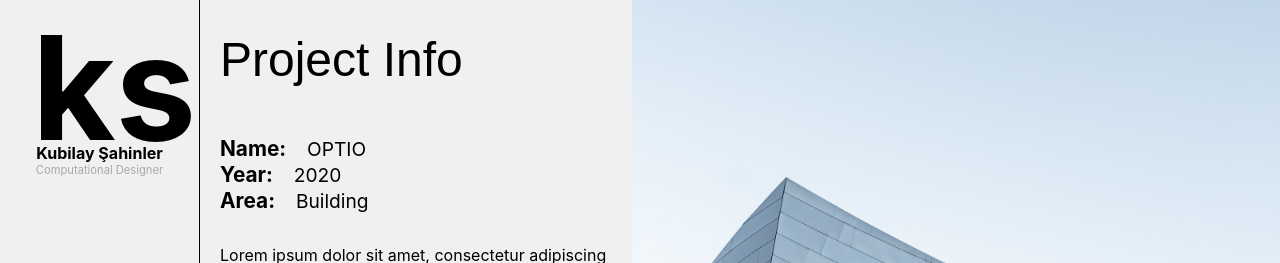
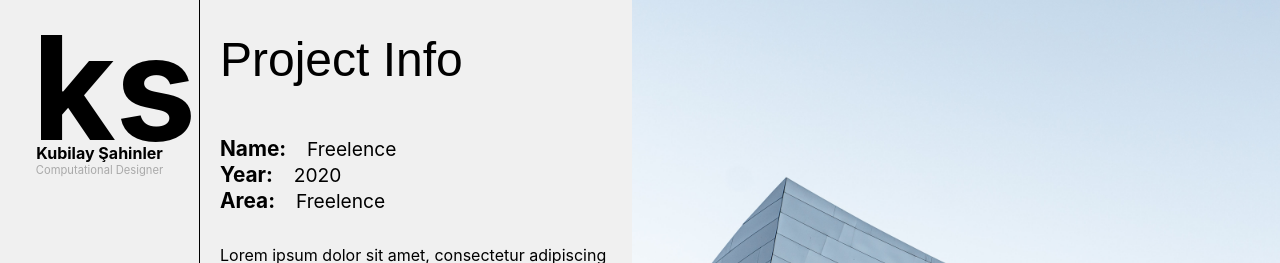
Before and after one commit to aykutsahinler/portfolio, a React (Create React App) app: page /projects/freelence/detail in a window 1280 px wide. Shown: the top 263 px of the page. Built offline with nearby package versions, Linux system fonts and the light colour scheme.

Commit message:
add functionnality detail page

```diff
--- a/src/components/ProjectDetail/DetailSlider/index.js
+++ b/src/components/ProjectDetail/DetailImage/index.js
@@ -1,7 +1,7 @@
 import "react-responsive-carousel/lib/styles/carousel.min.css";
 import "./styles.css";
 
-const DetailSlider = ({ image }) => {
+const DetailImage = ({ image }) => {
   return (
     <div>
       <img alt="imageDesc" loading="lazy" src={image} className="image" />
@@ -9,4 +9,4 @@ const DetailSlider = ({ image }) => {
   );
 };
 
-export default DetailSlider;
+export default DetailImage;
--- a/src/components/ProjectDetail/ProjectContent/index.js
+++ b/src/components/ProjectDetail/ProjectContent/index.js
@@ -1,22 +1,22 @@
 import styles from "./styles.module.css";
 import { image1, image2, image3, image4, image5 } from "../../../assets";
 
-const ProjectContent = ({ setHeight }) => {
+const ProjectContent = ({ setHeight, titleDataSource }) => {
   const projectTitleDataSource = [
     {
       key: 0,
       title: "Name:",
-      value: "OPTIO",
+      value: titleDataSource.name,
     },
     {
       key: 1,
       title: "Year:",
-      value: "2020",
+      value: titleDataSource.year,
     },
     {
       key: 2,
       title: "Area:",
-      value: "Building",
+      value: titleDataSource.area,
     },
   ];
   const dataSource = [
--- a/src/components/ProjectDetail/index.js
+++ b/src/components/ProjectDetail/index.js
@@ -1,12 +1,14 @@
-import DetailSlider from "./DetailSlider";
+import DetailImage from "./DetailImage";
 import ProjectContent from "./ProjectContent";
 import styles from "./styles.module.css";
 import { image4, image5, image6 } from "../../assets";
 import { useEffect, useRef, useState } from "react";
+import { useOutletContext } from "react-router-dom";
 
 const Project = () => {
   const [currImage, setCurrImage] = useState(false);
   const [height, setHeight] = useState(0);
+  const dataSource = useOutletContext();
   let images = useRef([]);
 
   images = [
@@ -38,11 +40,11 @@ const Project = () => {
     <div className={styles.mainContainer}>
       <div className={styles.leftSide}>
         <div className={styles.leftSideContent}>
-          <ProjectContent setHeight={setHeight} />
+          <ProjectContent setHeight={setHeight} titleDataSource={dataSource} />
         </div>
       </div>
       <div className={styles.rightSide}>
-        <DetailSlider image={currImage} />
+        <DetailImage image={currImage} />
       </div>
     </div>
   );
--- a/src/components/ShowCase/Architect/index.js
+++ b/src/components/ShowCase/Architect/index.js
@@ -12,6 +12,12 @@ const Architect = () => {
   const dataSource = {
     title: "Professional Architect",
     desc: "2 yıl boyunca Kubilay Şahinler farklı firmalar    için freelance tasarımcı    oldu. Aynı zamanda kimi    mimari tasarım yarışmalarına katıldı.",
+  };
+
+  const projectDataSource = {
+    year: 2020,
+    name: "OPTIO",
+    area: "OPTIO",
   };
 
   const images = [
@@ -56,7 +62,7 @@ const Architect = () => {
           />
         </div>
       )}
-      <Outlet />
+      <Outlet context={projectDataSource} />
     </>
   );
 };
--- a/src/components/ShowCase/Freelance/index.js
+++ b/src/components/ShowCase/Freelance/index.js
@@ -12,6 +12,12 @@ const Freelance = () => {
   const dataSource = {
     title: "Freelance Designer",
     desc: "2 yıl boyunca Kubilay Şahinler farklı firmalar    için freelance tasarımcı    oldu. Aynı zamanda kimi    mimari tasarım yarışmalarına katıldı.",
+  };
+
+  const projectDataSource = {
+    year: 2020,
+    name: "Freelence",
+    area: "Freelence",
   };
 
   const images = [
@@ -56,7 +62,7 @@ const Freelance = () => {
           />
         </div>
       )}
-      <Outlet />
+      <Outlet context={projectDataSource} />
     </>
   );
 };
--- a/src/components/ShowCase/Optio/index.js
+++ b/src/components/ShowCase/Optio/index.js
@@ -12,6 +12,12 @@ const Optio = () => {
   const dataSource = {
     title: "OPTIO",
     desc: "2 yıl boyunca Kubilay Şahinler farklı firmalar    için freelance tasarımcı    oldu. Aynı zamanda kimi    mimari tasarım yarışmalarına katıldı.",
+  };
+
+  const projectDataSource = {
+    year: 2020,
+    name: "OPTIO",
+    area: "OPTIO",
   };
 
   const images = [
@@ -56,7 +62,7 @@ const Optio = () => {
           />
         </div>
       )}
-      <Outlet />
+      <Outlet context={projectDataSource} />
     </>
   );
 };
--- a/src/components/ShowCase/Student/index.js
+++ b/src/components/ShowCase/Student/index.js
@@ -32,6 +32,12 @@ const Student = () => {
     },
   ];
 
+  const projectDataSource = {
+    year: 2020,
+    name: "Student",
+    area: "Student",
+  };
+
   useEffect(() => {
     if (location === "/projects/student") {
       setDetail(false);
@@ -56,7 +62,7 @@ const Student = () => {
           />
         </div>
       )}
-      <Outlet />
+      <Outlet context={projectDataSource} />
     </>
   );
 };
```
Also changed, not shown: src/components/ProjectDetail/DetailImage/styles.css (renamed from src/components/ProjectDetail/DetailSlider/styles.css).
